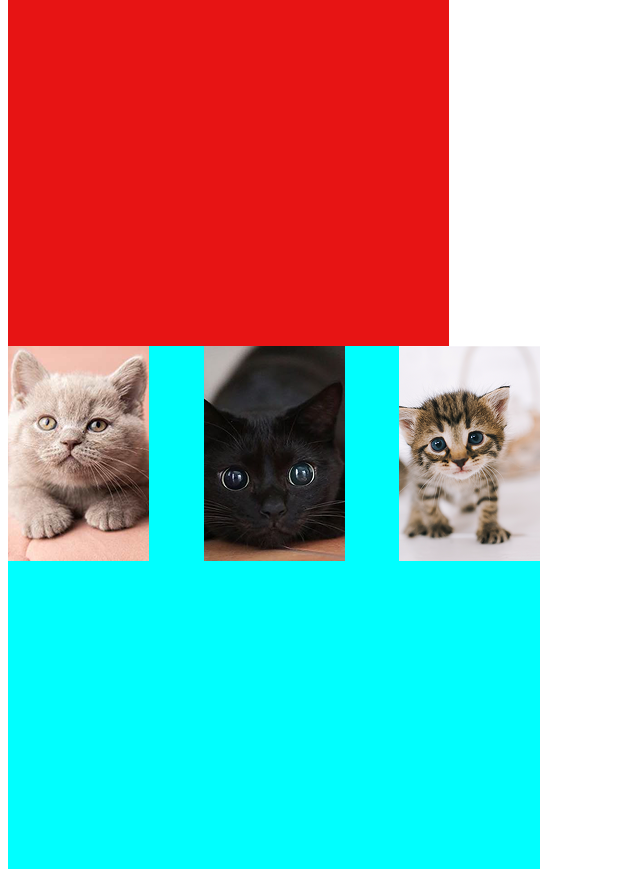
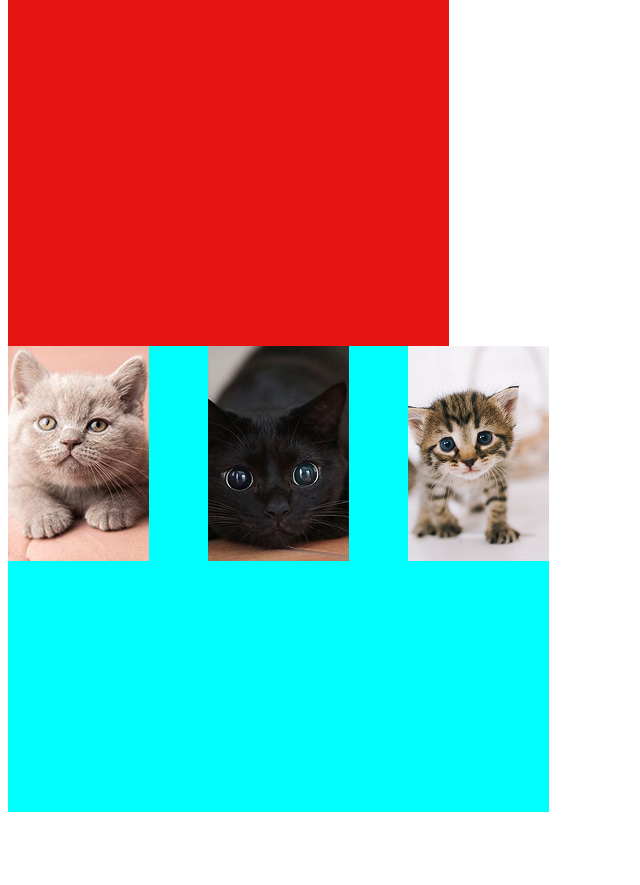
Before and after one commit to EmanuellyFSiani/projeto-1-2B, a plain HTML site: page index.html in a window 1280 px wide. Shown: the part 146-1031 px from the top of the page, without its empty margins (0-640 px from the left). After the commit the page ends 974 px from the top, so only its background shows below. Drawn offline with Linux system fonts and the light colour scheme.

Commit message:
novoovvovovovo

```diff
--- a/style.css
+++ b/style.css
@@ -5,8 +5,8 @@ background-color: rgb(231, 20, 20);
 
 }
 .primeira_secao{
-width: 532px;
-height: 523px;
+width: 541px;
+height: 466px;
 background-color: aqua;
 display: flex;
 flex-direction: row;
```
